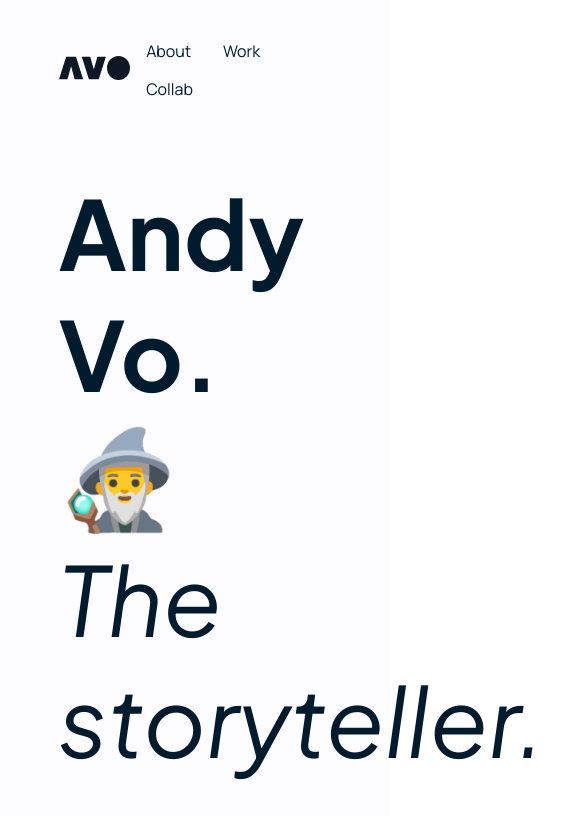
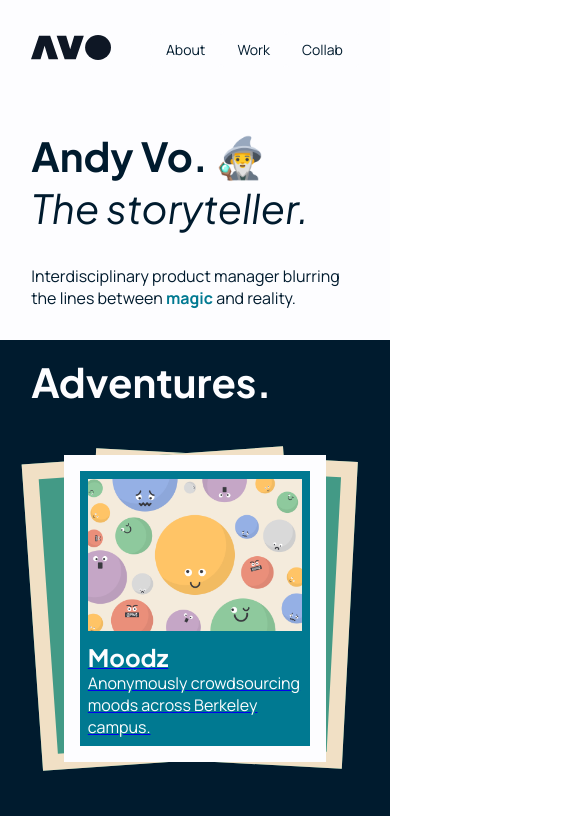
Before and after one commit to andyyvo/andyyvo-react, a React (Create React App) app: page / in a window 390 px wide. Shown: the top 816 px of the page, 585 px wide, since content can reach past the window. Built offline with nearby package versions, Linux system fonts and the light colour scheme.

Commit message:
adventure cards DONE, nav/first 2 landing sections/footer mobile responsive

```diff
--- a/src/App.css
+++ b/src/App.css
@@ -55,7 +55,6 @@
 .adventurecard {
   position: relative;
   width: 45%;
-  border: 1rem solid #FDFDFF;
   background-color: #001b2e;
   margin-bottom: 5%;
 }
@@ -68,6 +67,7 @@
   height: 100%;
   background-color: #007991;
   padding: 3%;
+  border: 1rem solid #FDFDFF;
   z-index: 999;
 }
 .adventurecard-header {
@@ -80,10 +80,47 @@
   width: 100%;
   height: auto;
 }
+.adventurecard .hover-card {
+  position: absolute;
+  top: 0;
+  width: 100%;
+  height: 100%;
+  background-color: #439A86;
+  border: 1rem solid #F1E0C5;
+  z-index: 1;
+  transition: all 300ms cubic-bezier(0.075, 0.82, 0.165, 1);
+}
 
+@media screen and (min-width: 1041px) {
+  .adventurecard:hover {
+    cursor: pointer;
+  }
+  .adventurecard:hover .hover-card.right {
+    top: 1.5rem;
+    right: -1.5rem;
+    transform: rotate(3deg);
+  }
+  .adventurecard:hover .hover-card.left {
+    top: -0.5rem;
+    left: -2rem;
+    transform: rotate(-4deg);
+  }
+  .hover-card {
+    transition: all 300ms cubic-bezier(0.075, 0.82, 0.165, 1);
+  }
+  .hover-card.right {
+    right: 0;
+    transition: all 300ms cubic-bezier(0.075, 0.82, 0.165, 1);
+  }
+  .hover-card.left {
+    left: 0;
+    transition: all 300ms cubic-bezier(0.075, 0.82, 0.165, 1);
+  }
+}
 @media screen and (max-width: 1040px) {
   .adventurecard {
-    width: 90%;
+    width: 80%;
+    margin-bottom: 10%;
   }
   .hover-card {
     position: absolute;
@@ -94,12 +131,22 @@
     z-index: 1;
   }
   .hover-card.right {
-    right: -2rem;
+    right: -1.5rem;
     transform: rotate(3deg);
   }
   .hover-card.left {
-    left: -3rem;
-    transform: rotate(-5deg);
+    left: -2rem;
+    transform: rotate(-4deg);
+  }
+}
+@media screen and (max-width: 768px) {
+  .adventurecard {
+    margin-bottom: 15%;
+  }
+}
+@media screen and (max-width: 480px) {
+  .adventurecard {
+    margin-bottom: 20%;
   }
 }
 .footer {
@@ -120,6 +167,16 @@
   column-gap: 1rem;
 }
 
+@media screen and (max-width: 768px) {
+  .footer {
+    padding: 4% 10%;
+  }
+}
+@media screen and (max-width: 480px) {
+  .footer {
+    padding: 4% 8%;
+  }
+}
 .logo {
   display: inline-block;
   width: 100%;
@@ -145,6 +202,16 @@
   display: inline-block;
 }
 
+@media screen and (max-width: 768px) {
+  .navbar {
+    padding: 2rem 10%;
+  }
+}
+@media screen and (max-width: 480px) {
+  .navbar {
+    padding: 2rem 8%;
+  }
+}
 .screen {
   width: 100%;
   height: auto;
@@ -167,7 +234,29 @@
 .screen.background-white {
   background-color: #FDFDFF;
 }
+.screen.padding-small {
+  padding: 4% 15%;
+}
+.screen.padding-large {
+  padding: 8% 15%;
+}
 
+@media screen and (max-width: 768px) {
+  .screen.padding-small {
+    padding: 4% 10%;
+  }
+  .screen.padding-large {
+    padding: 8% 10%;
+  }
+}
+@media screen and (max-width: 480px) {
+  .screen.padding-small {
+    padding: 4% 8%;
+  }
+  .screen.padding-large {
+    padding: 8% 8%;
+  }
+}
 .headertext {
   font-family: "Plus Jakarta Sans", sans-serif;
   display: inline;
@@ -252,6 +341,84 @@
   text-decoration: underline;
 }
 
+@media screen and (max-width: 960px) {
+  .headertext.header1 {
+    font-size: 5rem;
+  }
+  .headertext.header2 {
+    font-size: 3.5rem;
+  }
+  .headertext.header3 {
+    font-size: 2.5rem;
+  }
+  .headertext.mini {
+    font-size: 1rem;
+  }
+  .bodytext.large {
+    font-size: 1.5rem;
+  }
+  .bodytext.medium {
+    font-size: 1rem;
+  }
+  .bodytext.small {
+    font-size: 0.875rem;
+  }
+  .bodytext.mini {
+    font-size: 0.75rem;
+  }
+}
+@media screen and (max-width: 768px) {
+  .headertext.header1 {
+    font-size: 4rem;
+  }
+  .headertext.header2 {
+    font-size: 3rem;
+  }
+  .headertext.header3 {
+    font-size: 2rem;
+  }
+  .headertext.mini {
+    font-size: 1rem;
+  }
+  .bodytext.large {
+    font-size: 1.5rem;
+  }
+  .bodytext.medium {
+    font-size: 1rem;
+  }
+  .bodytext.small {
+    font-size: 0.875rem;
+  }
+  .bodytext.mini {
+    font-size: 0.75rem;
+  }
+}
+@media screen and (max-width: 480px) {
+  .headertext.header1 {
+    font-size: 2.5rem;
+  }
+  .headertext.header2 {
+    font-size: 2rem;
+  }
+  .headertext.header3 {
+    font-size: 1.5rem;
+  }
+  .headertext.mini {
+    font-size: 1rem;
+  }
+  .bodytext.large {
+    font-size: 1.5rem;
+  }
+  .bodytext.medium {
+    font-size: 1rem;
+  }
+  .bodytext.small {
+    font-size: 0.875rem;
+  }
+  .bodytext.mini {
+    font-size: 0.75rem;
+  }
+}
 .bodytext.landing1 {
   display: block;
   margin-top: 2rem;
@@ -261,9 +428,16 @@
   display: flex;
   flex-direction: row;
   flex-wrap: wrap;
-  justify-content: space-around;
+  justify-content: space-between;
+  margin-top: 3rem;
 }
 
+@media screen and (max-width: 1040px) {
+  .adventure-section {
+    flex-direction: column;
+    align-items: center;
+  }
+}
 * {
   box-sizing: border-box;
   margin: 0;
--- a/src/components/Card/AdventureCard.tsx
+++ b/src/components/Card/AdventureCard.tsx
@@ -37,6 +37,7 @@ export const AdventureCard: React.FunctionComponent<AdventureCardProps> = ({
       {...props}
       className={classname}
     >
+      <Link to={expandLink}>
         <div className="adventurecard-wrapper">
           <div className="adventurecard-header">
             <div className="adventurecard-header-img">
@@ -46,12 +47,10 @@ export const AdventureCard: React.FunctionComponent<AdventureCardProps> = ({
           </div>
           <div className="adventurecard-content">
             <BodyText color="white">{description}</BodyText>
-          <Link to={expandLink}>
-            <Button backgroundColor="white" variant="primary"><HeaderText type="mini">Learn More</HeaderText></Button>
-          </Link>
           </div>
         </div>
         {children}
+      </Link>
     </div>
   )
 }
--- a/src/components/Screen/Screen.tsx
+++ b/src/components/Screen/Screen.tsx
@@ -12,7 +12,7 @@ export interface ScreenProps {
   /** class name of screen */
   classname?: string;
   /** side padding of screen */
-  padding?: string;
+  padding?: 'small' | 'large';
 }
 
 /** an AVO component */
@@ -20,20 +20,17 @@ export const Screen: React.FunctionComponent<ScreenProps> = ({
   backgroundColor = 'white',
   children = null,
   classname = 'screen',
-  padding = '',
+  padding = 'small',
   ...props
 }: ScreenProps) => {
-  const ScreenStyle = {
-    padding: padding
-  }
   return (
     <div
     {...props}
       className={
         classname
         +' background-'+ backgroundColor
+        +' padding-'+ padding
       }
-      style={ScreenStyle}
     >
       {children}
     </div>
--- a/src/pages/HomePage.tsx
+++ b/src/pages/HomePage.tsx
@@ -27,7 +27,7 @@ export const HomePage: React.FunctionComponent = () => {
 
   /** ANDY VO THE HERO */
   const homePageHero = (
-    <Screen backgroundColor="white" padding="8% 15%">
+    <Screen backgroundColor="white" padding="large">
       <HeaderText type="header1">Andy Vo. 🧙‍♂️</HeaderText>
       <br />
       <HeaderText type="header1" weight="regular" italics>The storyteller.</HeaderText>
@@ -38,7 +38,7 @@ export const HomePage: React.FunctionComponent = () => {
 
   /** my adventure log! saving a lot of data... */
   const homePageAdventures = (
-    <Screen backgroundColor="blue" padding="4% 15%">
+    <Screen backgroundColor="blue">
       <HeaderText type="header1" color="white">Adventures.</HeaderText>
       <div className="adventure-section">
         {adventuresShown?.slice(0,numShown).map((adventure, index) => (
@@ -61,14 +61,14 @@ export const HomePage: React.FunctionComponent = () => {
 
   /** take a peek into my level 999 spellbook */
   const homePageSpellbook = (
-    <Screen backgroundColor="white" padding="4% 15%">
+    <Screen backgroundColor="white">
       <HeaderText type="header1">Spellbook.</HeaderText>
     </Screen>
   );
 
   /** main story quest */
   const homePageQuest = (
-    <Screen backgroundColor="blue" padding="4% 15%">
+    <Screen backgroundColor="blue">
       <HeaderText classname="headertext textcolor-white" type="header1">Quest.</HeaderText>
     </Screen>
   );
--- a/src/styles/components/_Card.scss
+++ b/src/styles/components/_Card.scss
@@ -4,7 +4,6 @@
 .adventurecard {
   position: relative;
   width: 45%;
-  border: 1rem solid v.$white;
   background-color: v.$blue;
   margin-bottom: 5%;
 
@@ -18,6 +17,7 @@
     height: 100%;
     background-color: v.$teal;
     padding: 3%;
+    border: 1rem solid v.$white;
     z-index: 999;
   }
 
@@ -34,11 +34,62 @@
       height: auto;
     }
   }
+
+  // hover cards
+  .hover-card {
+    position: absolute;
+    top: 0;
+    width: 100%;
+    height: 100%;
+    background-color: v.$emerald;
+    border: 1rem solid v.$cream;
+    z-index: 1;
+    transition: all 300ms cubic-bezier(0.075, 0.82, 0.165, 1);
+  }
 }
 
+// hover on larger screens
+@media screen and (min-width: 1041px) {
+  .adventurecard {
+    &:hover {
+      cursor: pointer;
+
+      .hover-card {
+        &.right {
+          top: 1.5rem;
+          right: -1.5rem;
+          transform: rotate(3deg);
+        }
+
+        &.left {
+          top: -0.5rem;
+          left: -2rem;
+          transform: rotate(-4deg);
+        }
+      }
+    }
+  }
+
+  .hover-card {
+    transition: all 300ms cubic-bezier(0.075, 0.82, 0.165, 1);
+
+    &.right {
+      right: 0;
+      transition: all 300ms cubic-bezier(0.075, 0.82, 0.165, 1);
+    }
+
+    &.left {
+      left: 0;
+      transition: all 300ms cubic-bezier(0.075, 0.82, 0.165, 1);
+    }
+  }
+}
+
+// no hover on small screens
 @media screen and (max-width: 1040px) {
   .adventurecard {
-    width: 90%;
+    width: 80%;
+    margin-bottom: 10%;
   }
 
   .hover-card {
@@ -50,13 +101,27 @@
     z-index: 1;
 
     &.right {
-      right: -2rem;
+      right: -1.5rem;
       transform: rotate(3deg);
     }
 
     &.left {
-      left: -3rem;
-      transform: rotate(-5deg);
+      left: -2rem;
+      transform: rotate(-4deg);
     }
   }
 }
+
+// ipad size
+@media screen and (max-width: 768px) {
+  .adventurecard {
+    margin-bottom: 15%;
+  }
+}
+
+// phone size
+@media screen and (max-width: 480px) {
+  .adventurecard {
+    margin-bottom: 20%;
+  }
+}
--- a/src/styles/components/_NavBar.scss
+++ b/src/styles/components/_NavBar.scss
@@ -20,3 +20,17 @@
     display: inline-block;
   }
 }
+
+// ipad size
+@media screen and (max-width: 768px) {
+  .navbar {
+    padding: 2rem 10%;
+  }
+}
+
+// phone size
+@media screen and (max-width: 480px) {
+  .navbar {
+    padding: 2rem 8%;
+  }
+}
--- a/src/styles/components/_Screen.scss
+++ b/src/styles/components/_Screen.scss
@@ -22,4 +22,35 @@
   &.background-white {
     background-color: v.$white;
   }
+
+  &.padding-small {
+    padding: 4% 15%;
+  }
+  &.padding-large {
+    padding: 8% 15%;
+  }
 }
+
+// ipad size
+@media screen and (max-width: 768px) {
+  .screen {
+    &.padding-small {
+      padding: 4% 10%;
+    }
+    &.padding-large {
+      padding: 8% 10%;
+    }
+  }
+}
+
+// phone size
+@media screen and (max-width: 480px) {
+  .screen {
+    &.padding-small {
+      padding: 4% 8%;
+    }
+    &.padding-large {
+      padding: 8% 8%;
+    }
+  }
+}
--- a/src/styles/components/_Text.scss
+++ b/src/styles/components/_Text.scss
@@ -95,3 +95,120 @@
 .underline {
   text-decoration: underline;
 }
+
+// first breakpoint for font size
+@media screen and (max-width: 960px) {
+  .headertext {
+    &.header1 {
+      font-size: 5rem;
+    }
+
+    &.header2 {
+      font-size: 3.5rem;
+    }
+
+    &.header3 {
+      font-size: 2.5rem;
+    }
+
+    &.mini {
+      font-size: 1rem;
+    }
+  }
+
+  .bodytext {
+    &.large {
+      font-size: 1.5rem;
+    }
+
+    &.medium {
+      font-size: 1rem;
+    }
+
+    &.small {
+      font-size: 0.875rem;
+    }
+
+    &.mini {
+      font-size: 0.75rem;
+    }
+  }
+}
+
+// second breakpoint for font size -- ipad size
+@media screen and (max-width: 768px) {
+  .headertext {
+    &.header1 {
+      font-size: 4rem;
+    }
+
+    &.header2 {
+      font-size: 3rem;
+    }
+
+    &.header3 {
+      font-size: 2rem;
+    }
+
+    &.mini {
+      font-size: 1rem;
+    }
+  }
+
+  .bodytext {
+    &.large {
+      font-size: 1.5rem;
+    }
+
+    &.medium {
+      font-size: 1rem;
+    }
+
+    &.small {
+      font-size: 0.875rem;
+    }
+
+    &.mini {
+      font-size: 0.75rem;
+    }
+  }
+}
+
+// phone size
+@media screen and (max-width: 480px) {
+  .headertext {
+    &.header1 {
+      font-size: 2.5rem;
+    }
+
+    &.header2 {
+      font-size: 2rem;
+    }
+
+    &.header3 {
+      font-size: 1.5rem;
+    }
+
+    &.mini {
+      font-size: 1rem;
+    }
+  }
+
+  .bodytext {
+    &.large {
+      font-size: 1.5rem;
+    }
+
+    &.medium {
+      font-size: 1rem;
+    }
+
+    &.small {
+      font-size: 0.875rem;
+    }
+
+    &.mini {
+      font-size: 0.75rem;
+    }
+  }
+}
```
Also changed, not shown: src/styles/components/_Footer.scss (+14 -0 lines), src/styles/pages/_HomePage.scss (+10 -1 lines), 1 other file (tests, documents, lock files or other folders). Lines whose indentation alone changed are shown as unchanged.
